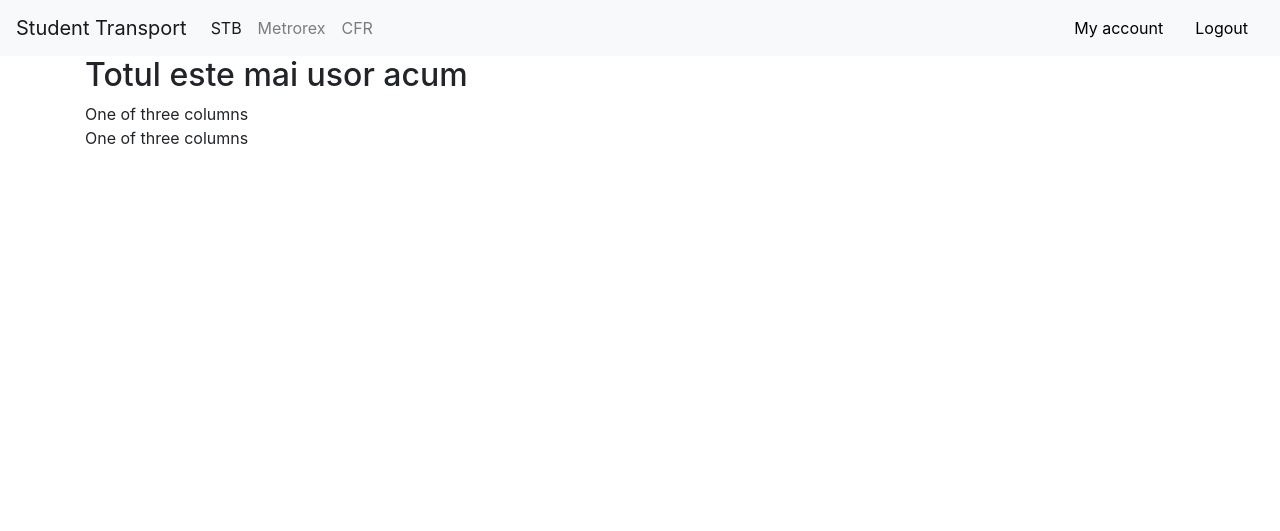
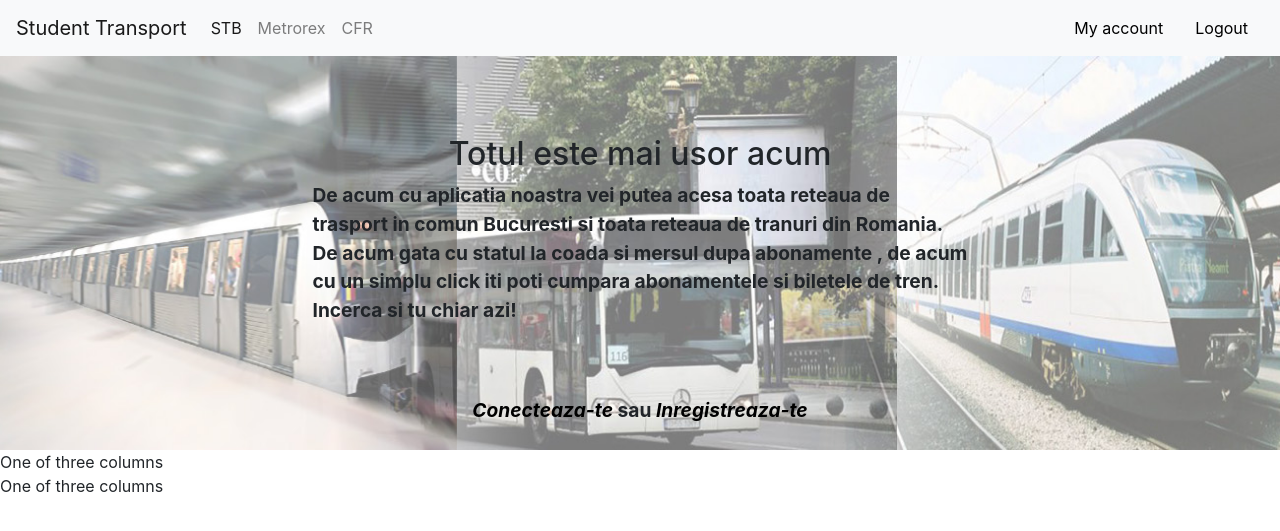
Before and after one commit to clementlarisa/TransitApp, a PHP site: page /home.php in a window 1280 px wide. Shown: the top 531 px of the page. Run offline with PHP 8.4, Linux system fonts and the light colour scheme; the visitor is signed in with stand-in values (Sample User, id 1).

Commit message:
Stefan Commit

```diff
--- a/JS/myAccountVertMenu.js
+++ b/JS/myAccountVertMenu.js
@@ -1,6 +1,6 @@
 document.write("<nav class=\"nav flex-column\">\n" +
     "  <a class=\"nav-link\" style=\"color:black\" href=\"my_account.php\">Detalii cont</a>\n" +
-    "  <a class=\"nav-link\"  style=\"color:black\" href=\"#\">Editare cont</a>\n" +
+    "  <a class=\"nav-link\"  style=\"color:black\" href=\"my_account_edit.php\">Editare cont</a>\n" +
     "  <a class=\"nav-link\"  style=\"color:black\" href=\"#\">Istoric intinerari</a>\n" +
     "  <a class=\"nav-link \"  style=\"color:red\" href=\"#\">Stergere cont</a>\n" +
     "</nav>");
--- a/home.php
+++ b/home.php
@@ -5,6 +5,26 @@
 <head>
     <title>Home</title>
     <link rel="stylesheet" href="https://stackpath.bootstrapcdn.com/bootstrap/4.3.1/css/bootstrap.min.css" integrity="sha384-ggOyR0iXCbMQv3Xipma34MD+dH/1fQ784/j6cY/iJTQUOhcWr7x9JvoRxT2MZw1T" crossorigin="anonymous">
+    <style>
+        .title-image{
+            position: absolute;
+            top: 25%;
+            left: 50%;
+            transform: translate(-50%, -50%);
+        }
+        .text-image{
+            position: absolute;
+            top: 50%;
+            left: 50%;
+            font-size: larger;
+            font-weight: bold;
+            transform: translate(-50%, -50%);
+        }
+        .a{
+            color: black;
+            font-style: italic;
+        }
+    </style>
 </head>
 <body>
 <?php
@@ -14,10 +34,16 @@
 <?php } else { ?>
     <script src = "JS/menu.js"></script>
 <?php } ?>
-    <div class="container">
-        <div class="row">
-            <div class="col-sm" style="color: ">
-                <h2>Totul este mai usor acum</h2>
+    <div style = "width:100% float: left">
+        <div class="row" >
+            <div class="col-sm">
+                <img src = "Imagini/PrimaImagineHome.jpg" style = "width:100%">
+                <h2 class="title-image">Totul este mai usor acum</h2>
+                <p class = "text-image">De acum cu aplicatia noastra vei putea acesa toata reteaua de trasport in comun Bucuresti si toata reteaua de tranuri
+                                        din Romania. De acum gata cu statul la coada si mersul dupa abonamente , de acum cu un simplu click iti poti cumpara abonamentele
+                                        si biletele de tren. Incerca si tu chiar azi!</p>
+
+                <p class="text-image" style = "top:90%"><a href="login.php" class = "a">Conecteaza-te</a> sau <a href="new_user.php" class = "a">Inregistreaza-te</a> </p>
             </div>
         </div>
         <div class = "row">
--- a/server.php
+++ b/server.php
@@ -8,8 +8,10 @@ if(!isset($_SESSION))
 	$username = "";
     $last_name = "";
     $first_name = "";
+    $birthdate = "";
     $password = "";
 	$email    = "";
+	$telephone = "";
 	$cnp = "";
 
 	$errors = array();
@@ -24,9 +26,11 @@ if(!isset($_SESSION))
 		$first_name = mysqli_real_escape_string($db, $_POST['first_name']);
 		$last_name = mysqli_real_escape_string($db,$_POST['last_name']);
 		$username = mysqli_real_escape_string($db, $_POST['username']);
+		$birthdate = mysqli_real_escape_string($db,$_POST['birthdate']);
 		$password_1 = mysqli_real_escape_string($db, $_POST['password_1']);
 		$password_2 = mysqli_real_escape_string($db, $_POST['password_2']);
 		$email = mysqli_real_escape_string($db, $_POST['email']);
+		$telephone = mysqli_real_escape_string($db,$_POST['telephone']);
 		$cnp = mysqli_real_escape_string($db, $_POST['cnp']);
 
 
@@ -43,8 +47,8 @@ if(!isset($_SESSION))
 		if (count($errors) == 0) {
 			//$password = md5($password_1);//encrypt the password before saving in the database
             $password = $password_1;
-			$query = "INSERT INTO user(id_user, username, last_name,first_name, password,email, cnp )
-								   VALUES(''	 ,'$username', '$last_name','$first_name', '$password', '$email', '$cnp') ";
+			$query = "INSERT INTO user(id_user, username, last_name,first_name,birthdate, password,telephone,email, cnp )
+								   VALUES(''	 ,'$username', '$last_name','$first_name','$birthdate', '$password','$telephone', '$email', '$cnp') ";
 			print $query;
 			mysqli_query($db, $query);
 
@@ -55,6 +59,15 @@ if(!isset($_SESSION))
 		}
 
 	}
+
+	//Edit Name
+    if(isset($_POST['change_email'])){
+        $user = 'username';
+        $email = mysqli_real_escape_string($db , $_POST['email']);
+        $query = "UPDATE user SET email = $email WHERE username = $_SESSION[$user]";
+        print $query;
+        mysqli_query($db, $query);
+    }
 
 	/*
 
```
Also changed, not shown: my_account_edit.php (added, +41 -0 lines), new_user.php (+8 -0 lines), Imagini/PrimaImagineHome.jpg (added).
